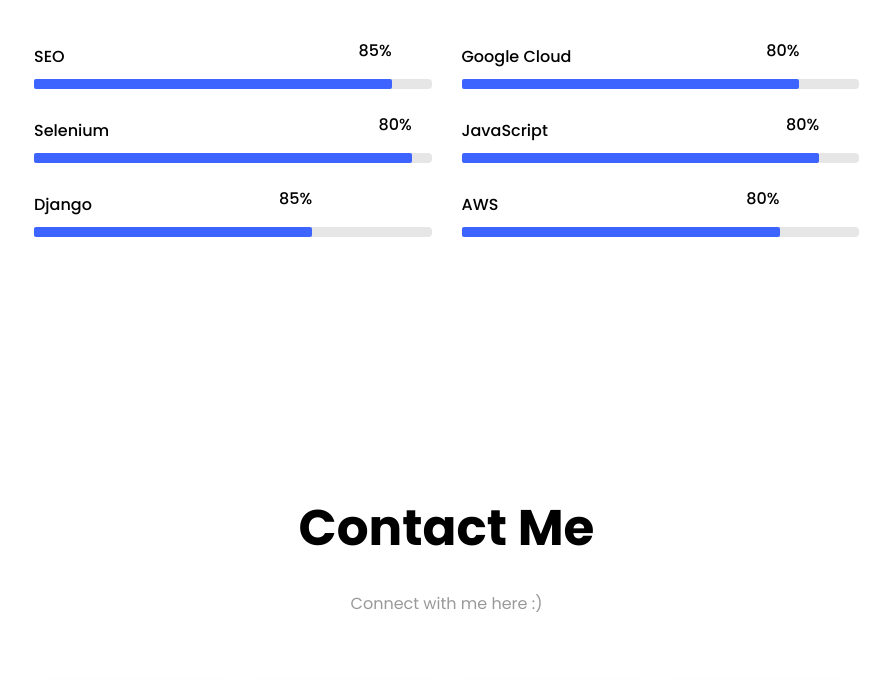
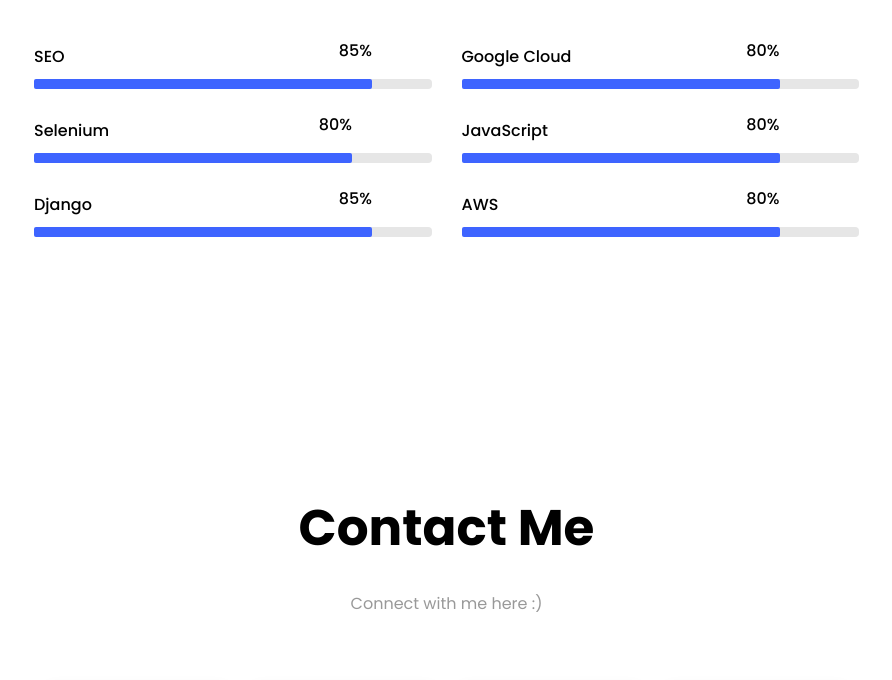
Before and after one commit to gaiusgdcruz/gaiusgdcruz, a plain HTML site: page index.html in a window 1280 px wide. Shown: the part 3241-3921 px from the top of the page, without its empty margins (336-1228 px from the left). Drawn offline with Linux system fonts and the light colour scheme; files whose address does not match are found by name.

Commit message:
updated skills

```diff
--- a/index.html
+++ b/index.html
@@ -297,7 +297,7 @@
 										<h3>SEO</h3>
 										<div class="progress">
 										 	<div class="progress-bar color-1" role="progressbar" aria-valuenow="90"
-										  	aria-valuemin="0" aria-valuemax="100" style="width:90%">
+										  	aria-valuemin="0" aria-valuemax="100" style="width:85%">
 										    <span>85%</span>
 										  	</div>
 										</div>
@@ -308,7 +308,7 @@
 										<h3>Google Cloud</h3>
 										<div class="progress">
 										 	<div class="progress-bar color-2" role="progressbar" aria-valuenow="85"
-										  	aria-valuemin="0" aria-valuemax="100" style="width:85%">
+										  	aria-valuemin="0" aria-valuemax="100" style="width:80%">
 										    <span>80%</span>
 										  	</div>
 										</div>
@@ -319,7 +319,7 @@
 										<h3>Selenium</h3>
 										<div class="progress">
 										 	<div class="progress-bar color-3" role="progressbar" aria-valuenow="95"
-										  	aria-valuemin="0" aria-valuemax="100" style="width:95%">
+										  	aria-valuemin="0" aria-valuemax="100" style="width:80%">
 										    <span>80%</span>
 										  	</div>
 										</div>
@@ -330,7 +330,7 @@
 										<h3>JavaScript</h3>
 										<div class="progress">
 										 	<div class="progress-bar color-4" role="progressbar" aria-valuenow="90"
-										  	aria-valuemin="0" aria-valuemax="100" style="width:90%">
+										  	aria-valuemin="0" aria-valuemax="100" style="width:80%">
 										    <span>80%</span>
 										  	</div>
 										</div>
@@ -341,7 +341,7 @@
 										<h3>Django</h3>
 										<div class="progress">
 										 	<div class="progress-bar color-5" role="progressbar" aria-valuenow="70"
-										  	aria-valuemin="0" aria-valuemax="100" style="width:70%">
+										  	aria-valuemin="0" aria-valuemax="100" style="width:85%">
 										    <span>85%</span>
 										  	</div>
 										</div>
```
